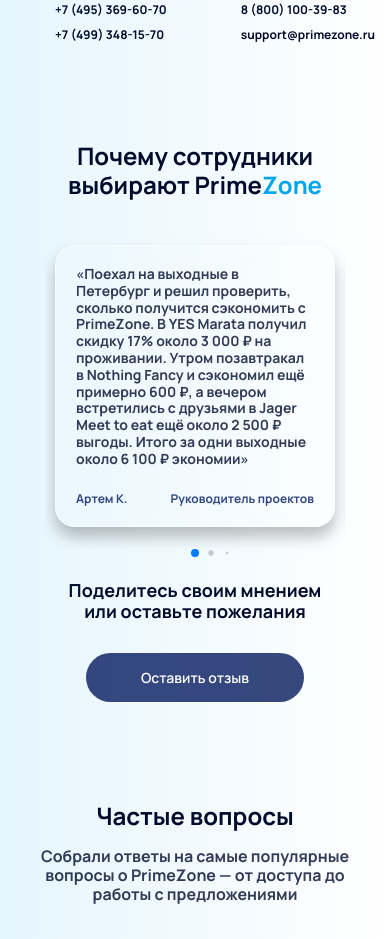
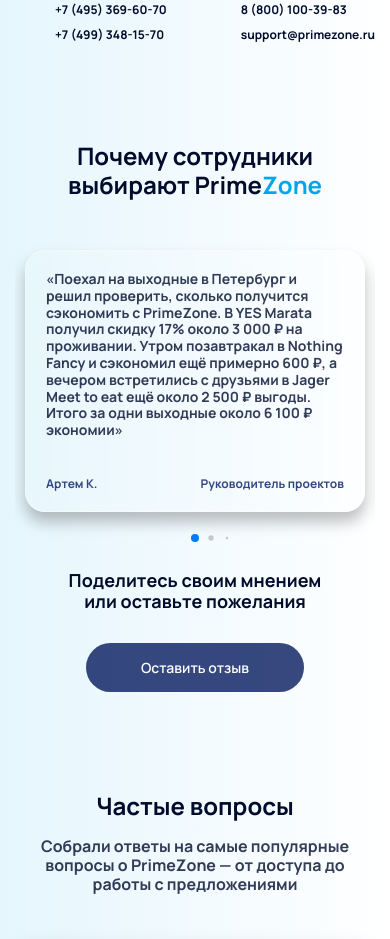
Before and after one commit to Laun4eroja/digital-autumn, a plain HTML site: page index.html in a window 390 px wide. Shown: the part 2731-3670 px from the top of the page. Drawn offline with nearby package versions, Linux system fonts and the light colour scheme.

Commit message:
comswiper

```diff
--- a/css/style.css
+++ b/css/style.css
@@ -1112,12 +1112,11 @@
 
 @media (max-width: 1470px) {
     .swiper {
-        width: 1200px;
-        height: 420px;
+        width: 100%;
     }
 
     .reviews__card {
-        height: 300px;
+        height: 275px;
     }
 }
 
@@ -1131,11 +1130,11 @@
     }
 
     .swiper {
-        width: 1000px;
-    }
-
-    .reviews__card-text {
-        font-size: 16px;
+        height: 420px;
+    }
+
+    .reviews__card {
+        height: 300px;
     }
 }
 
@@ -1149,6 +1148,10 @@
     .concierge__img {
         max-width: 500px;
     }
+
+    .reviews__card-text {
+        font-size: 16px;
+    }
 }
 
 @media (max-width: 1100px) {
@@ -1184,12 +1187,11 @@
     }
 
     .swiper {
-        width: 800px;
-        height: 360px;
+        height: 330px;
     }
 
     .reviews__card {
-        height: 230px;
+        height: 200px;
     }
 }
 
@@ -1265,6 +1267,10 @@
     .app__image {
         height: 400px;
     }
+
+    .reviews__card-text {
+        font-size: 15px;
+    }
 }
 
 
@@ -1321,15 +1327,11 @@
     }
 
     .swiper {
-        width: 680px;
+        height: 360px;
     }
 
     .reviews__card {
         height: 250px;
-    }
-
-    .reviews__card-text {
-        font-size: 15px;
     }
 }
 
@@ -1446,12 +1448,12 @@
     }
 
     .swiper {
-        width: 600px;
         height: 320px;
     }
 
     .reviews__card {
-        margin: 0 auto;
+        margin-left: auto;
+        margin-right: auto;
         height: 200px;
     }
 
@@ -1476,10 +1478,6 @@
 
     .reviews__cta-text {
         font-size: 18px;
-    }
-
-    .reviews__card-text {
-        font-size: 14px;
     }
 
     .form {
@@ -1515,15 +1513,6 @@
         top: 5%;
         width: 100px;
     }
-
-    .swiper {
-        width: 480px;
-
-    }
-
-    .reviews__wrapper {
-        gap: 15px;
-    }
 }
 
 @media (max-width: 520px) {
@@ -1640,11 +1629,19 @@
     }
 
     .swiper {
-        width: 400px;
-    }
-}
-
-@media (max-width: 480px) {
+        height: 300px;
+    }
+
+    .reviews__card {
+        height: 180px;
+    }
+
+    .reviews__card-text {
+        font-size: 15px;
+    }
+}
+
+@media (max-width: 490px) {
     .title {
         text-align: center;
     }
@@ -1684,6 +1681,10 @@
         height: 22px;
     }
 
+    .reviews__wrapper {
+        gap: 20px;
+    }
+
     .reviews__left,
     .reviews__cta-text {
         gap: 20px;
@@ -1700,18 +1701,13 @@
     }
 
     .swiper {
-        width: 390px;
         height: 330px;
     }
 
     .reviews__card {
-        height: 200px;
-    }
-
-    .reviews__card-text {
-        font-size: 14px;
-    }
-
+        padding: 20px;
+        height: 220px;
+    }
 }
 
 @media (max-width: 420px) {
@@ -1727,10 +1723,6 @@
         gap: 20px;
     }
 
-    .reviews__card-text {
-        font-size: 13px;
-    }
-
     .popup-content {
         max-width: 320px;
     }
@@ -1748,28 +1740,13 @@
         gap: 20px;
     }
 
-    .swiper {
-        width: 350px;
-        height: 320px;
-    }
-
-    .reviews__card {
-        padding: 20px;
-        height: 200px;
-    }
-
     .reviews__card-text {
         font-size: 14px;
     }
 }
 
-@media (max-width: 400px) {
-    .swiper {
-        width: 300px;
-        height: 350px;
-    }
-
-    .reviews__card {
-        height: 240px;
-    }
-}
+@media (max-width: 360px) {
+    .reviews__card-text {
+        font-size: 13px;
+    }
+}
--- a/js/main.js
+++ b/js/main.js
@@ -126,10 +126,10 @@
     slidesPerView: 3,
     spaceBetween: 30,
     loop: true,
-    autoplay: {
-        delay: 7000,
-        disableOnInteraction: false,
-    },
+    // autoplay: {
+    //     delay: 7000,
+    //     disableOnInteraction: false,
+    // },
 
     pagination: {
         el: '.swiper-pagination',
```
